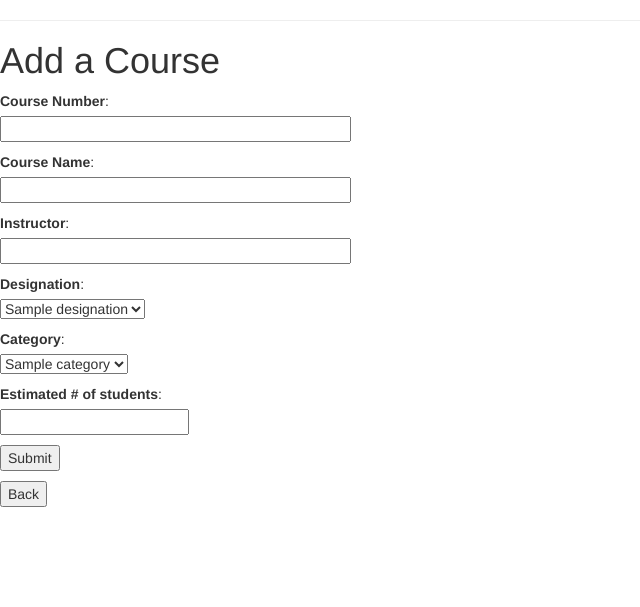
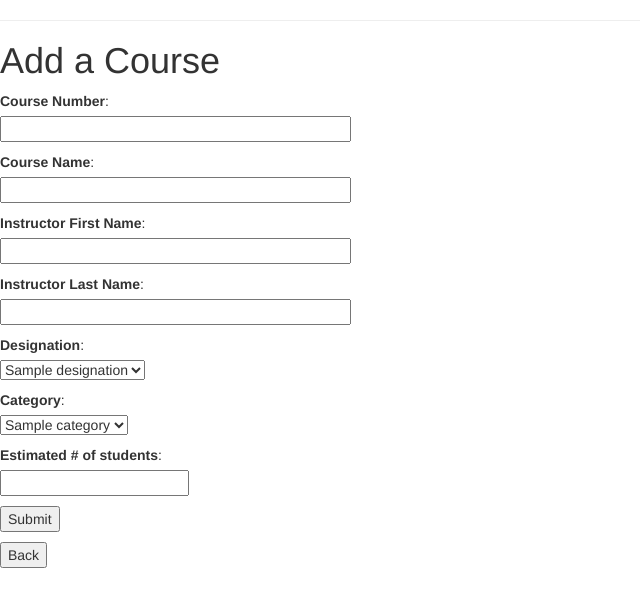
Before and after one commit to bmawji3/cs4400, a Flask app: page /add-course-admin in a window 1280 px wide. Shown: the part 52-659 px from the top of the page, without its empty margins (0-640 px from the left). Run offline with Flask 2, Linux system fonts and the light colour scheme; the visitor is signed in with stand-in values (Sample User, id 1); tables that the repository leaves empty hold one stand-in row (values such as "Sample post"); some libraries are stand-ins or nearby versions.

Commit message:
change form add course

```diff
--- a/phase3/app/general/forms.py
+++ b/phase3/app/general/forms.py
@@ -15,7 +15,8 @@ class RegisterForm(FlaskForm):
 class CourseForm(FlaskForm):
     courseNumber = StringField('Course Number', [InputRequired()])
     courseName = StringField('Course Name', [InputRequired()])
-    instructor = StringField('Instructor', [InputRequired()])
+    instructor_f = StringField('Instructor First Name', [InputRequired()])
+    instructor_l = StringField('Instructor Last Name', [InputRequired()])
     designation = SelectField('Designation')
     category = SelectField('Category')
     estNum = IntegerField('Estimated # of students', [InputRequired()])
--- a/phase3/app/general/views.py
+++ b/phase3/app/general/views.py
@@ -283,14 +283,16 @@ def add_course_admin():
     if form.validate_on_submit():
         cnum = form.courseNumber.data
         cname = form.courseName.data
-        instructor = form.instructor.data
+        instructor_f = form.instructor_f.data
+        instructor_l = form.instructor_l.data
         designation = form.designation.data
         category = form.category.data
         enum = form.estNum.data
         # queries
         check_cnum = 'SELECT courseNumber FROM course WHERE courseNumber=\'{}\''.format(cnum)
         check_cname = 'SELECT name FROM course WHERE ame=\'{}\''.format(cname)
-        insert_query = 'INSERT INTO course (courseNumber, name, instructorfName, instructorlName, designation, estNumberStudents) VALUES (\'{}\', \'{}\', \'{}\', \'{}\', \'{}\', {})'.format(cnum, cname, instructor, instructor, designation, enum)
+        insert_query = 'INSERT INTO course (courseNumber, name, instructorfName, instructorlName, designation, estNumberStudents) VALUES (\'{}\', \'{}\', \'{}\', \'{}\', \'{}\', {})'.format(cnum, cname, instructor_f, instructor_l, designation, enum)
+        print (insert_query)
         insert_query_2 = ''
 
     else:
--- a/phase3/app/templates/admin/add_course_admin.html
+++ b/phase3/app/templates/admin/add_course_admin.html
@@ -12,8 +12,12 @@
             {{ form.courseName(size=40) }}<br>
         </p>
         <p>
-            {{ form.instructor.label }}:<br>
-            {{ form.instructor(size=40) }}<br>
+            {{ form.instructor_f.label }}:<br>
+            {{ form.instructor_f(size=40) }}<br>
+        </p>
+        <p>
+            {{ form.instructor_l.label }}:<br>
+            {{ form.instructor_l(size=40) }}<br>
         </p>
         <p>
             {{ form.designation.label }}:<br>
```
